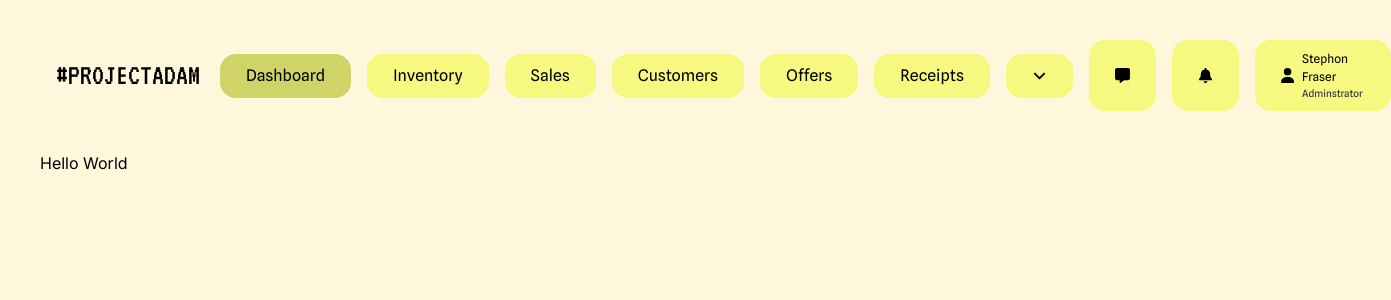
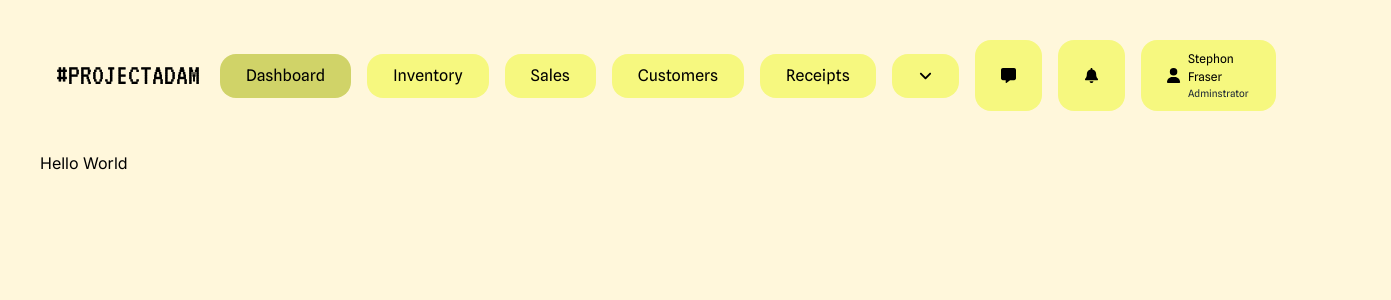
Before and after one commit to stephonfraser/projectadam, a Next.js app: page /dashboard in a window 1280 px wide. Shown: the top 300 px of the page, 1391 px wide, since content can reach past the window. Built offline with nearby package versions, Linux system fonts and the light colour scheme.

Commit message:
Removed offer from navbar

```diff
--- a/app/components/Navbar.tsx
+++ b/app/components/Navbar.tsx
@@ -22,7 +22,6 @@ const Navbar = () => {
           <MenuItems menuName='Inventory' status='inactive'/>
           <MenuItems menuName='Sales' status='inactive'/>
           <MenuItems menuName='Customers' status='inactive'/>
-          <MenuItems menuName='Offers' status='inactive'/>
           <MenuItems menuName='Receipts' status='inactive'/>
           <MenuMore moreType='more'/>
         </div>
```
